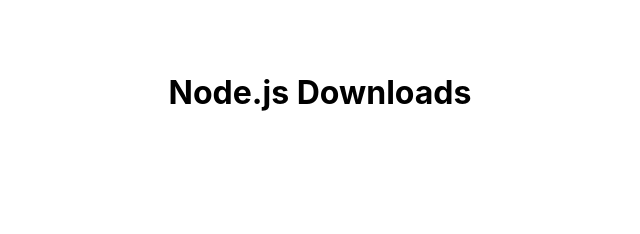
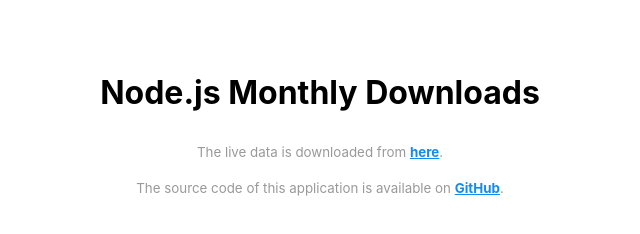
Before and after one commit to mcollina/nodejs-download-stats, a website: page public/index.html in a window 1280 px wide. Shown: the top 234 px of the page, without its empty margins (320-960 px from the left). Drawn offline with nearby package versions, Linux system fonts and the light colour scheme; no server answers.

Commit message:
Add some txt to public/index.html
Signed-off-by: Matteo Collina <hello@matteocollina.com>

```diff
--- a/public/index.html
+++ b/public/index.html
@@ -13,26 +13,15 @@
 
   <body>
     <header>
-      <h1>Node.js Downloads</h1>
+      <h1>Node.js Monthly Downloads</h1>
+      <p>
+        <small>The live data is downloaded from <a href="https://storage.googleapis.com/access-logs-summaries-nodejs/index.html">here</a>.</small>
+      </p>
+      <p>
+        <small>The source code of this application is available on <a href="https://github.com/mcollina/nodejs-download-stats/">GitHub</a>.</small>
+      </p>
     </header>
     <main>
-      <!--
-      <section id="inputs">
-        <form>
-          <header>
-            <h2>Input parameters</h2>
-          </header>
-          <label for="synchronousProcessing">Synchronous Processing Time:</label>
-          <input type="number" id="synchronousProcessing" name="synchronousProcessing" size="20" value="20">
-          <label for="asynchronousProcessing">Asynchronous Wait Time:</label>
-          <input type="number" id="asynchronousProcessing" name="asynchronousProcessing" size="20" value="10">
-          <label for="requestsPerSecond">Requests per second:</label>
-          <input type="number" id="requestsPerSecond" name="requestsPerSecond" size="20" value="51">
-          <button type="button" onclick="updateChart()">Submit</button>
-        </form>
-      </section>
-      <hr>
-      -->
       <canvas id="myLineChart" width=1024 height=768 style="margin: auto"></canvas>
       <script src="./count.js"></script>
       <script>
```
